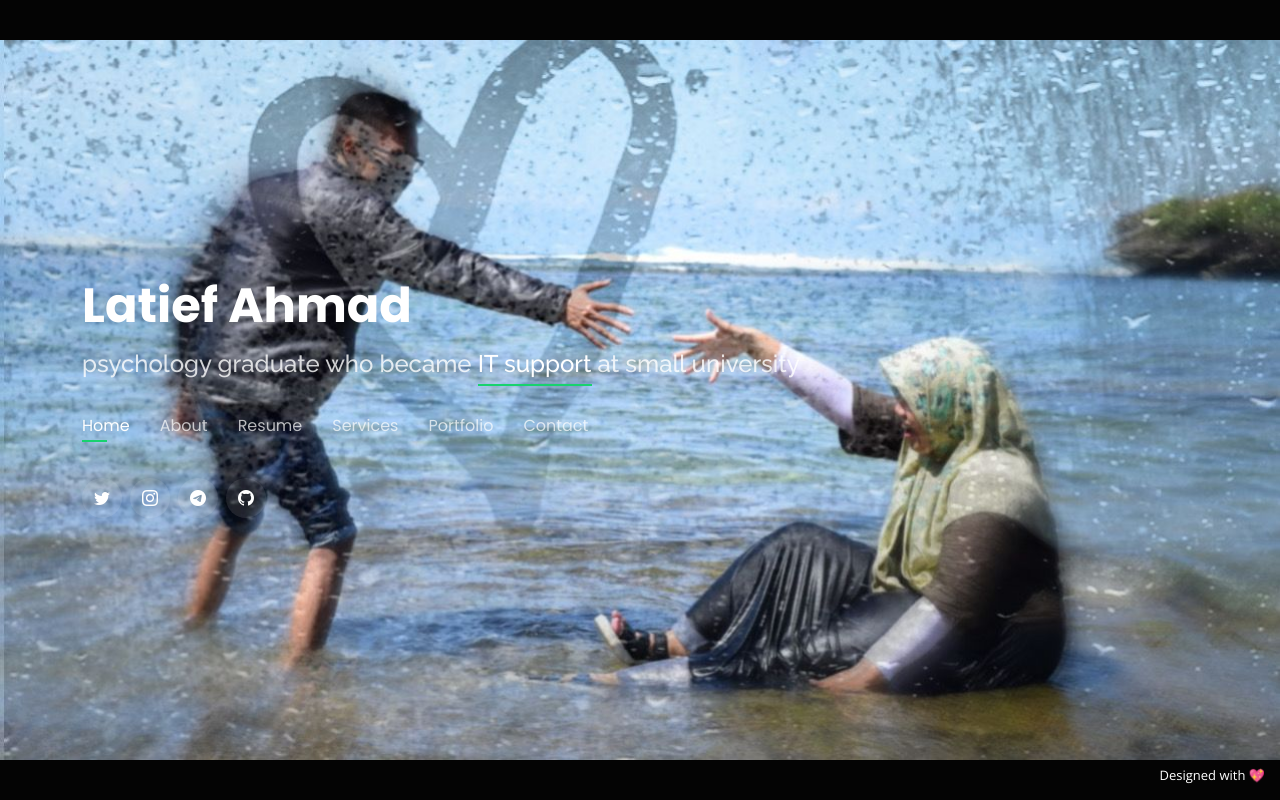
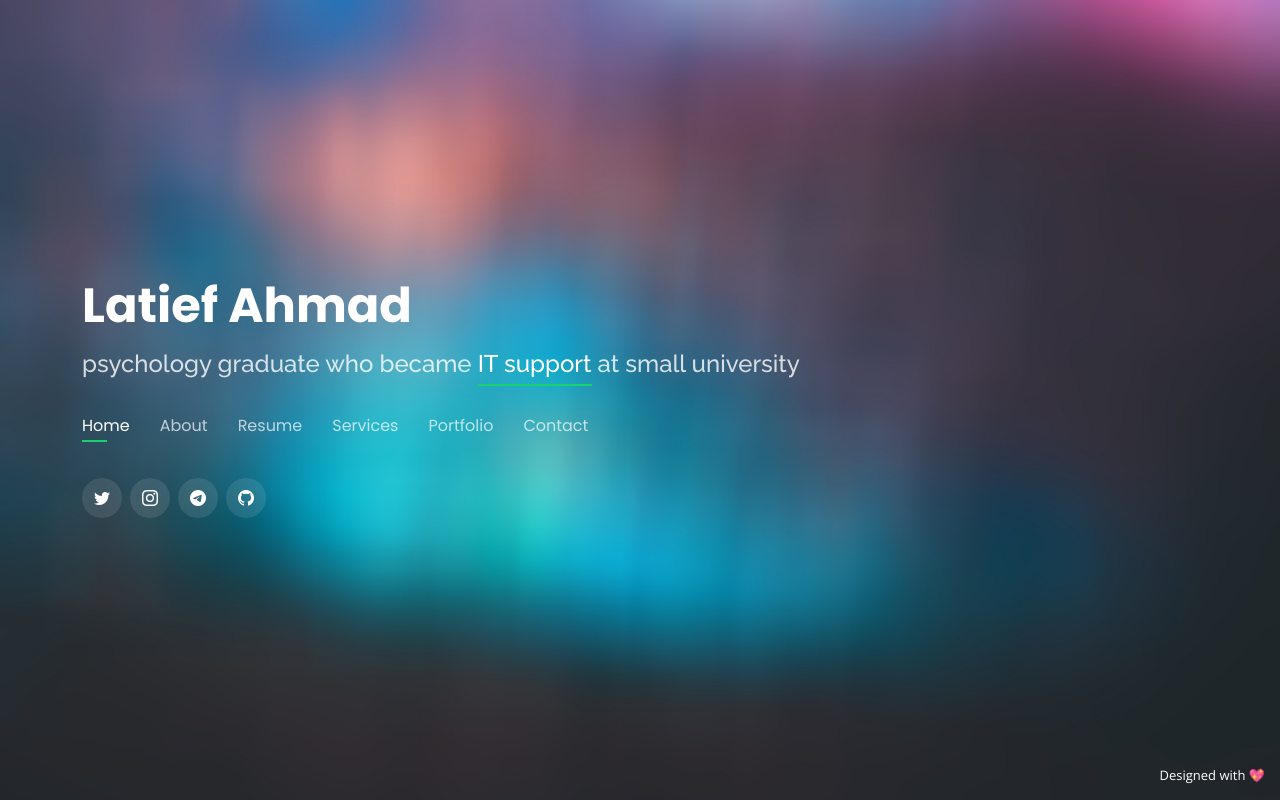
Before and after one commit to latiefahmad/halaman2, a PHP site: page / in a window 1280 px wide. Run offline with PHP 8.4, Linux system fonts and the light colour scheme.

Commit message:
Update style.css

```diff
--- a/assets/css/style.css
+++ b/assets/css/style.css
@@ -19,7 +19,7 @@ body {
 body::before {
   content: "";
   position: fixed;
-  background: #040404 url("../img/lololo.jpeg");
+  background: #040404 url("../img/bg2.jpg");
   background-position: center center;
   background-size: 100%;
   background-repeat: no-repeat;
```
